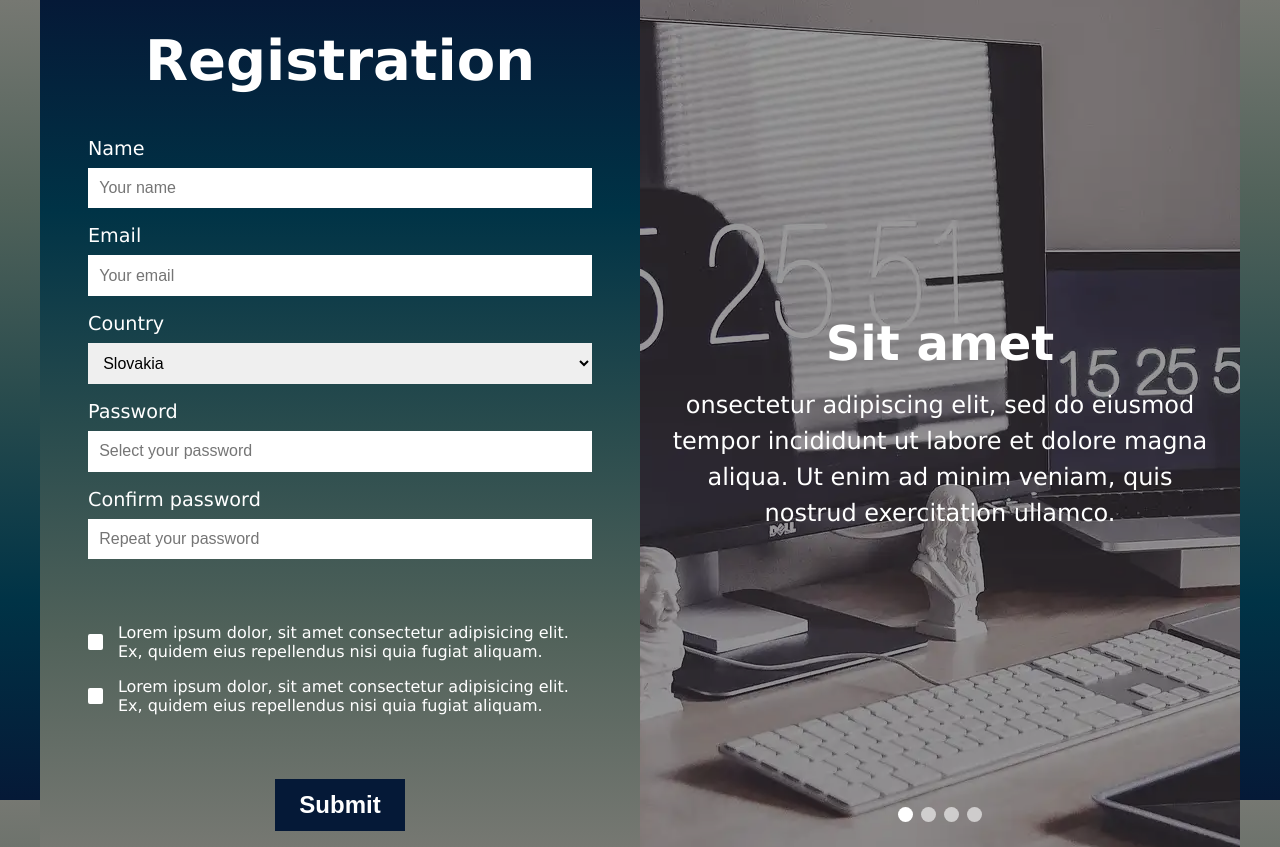
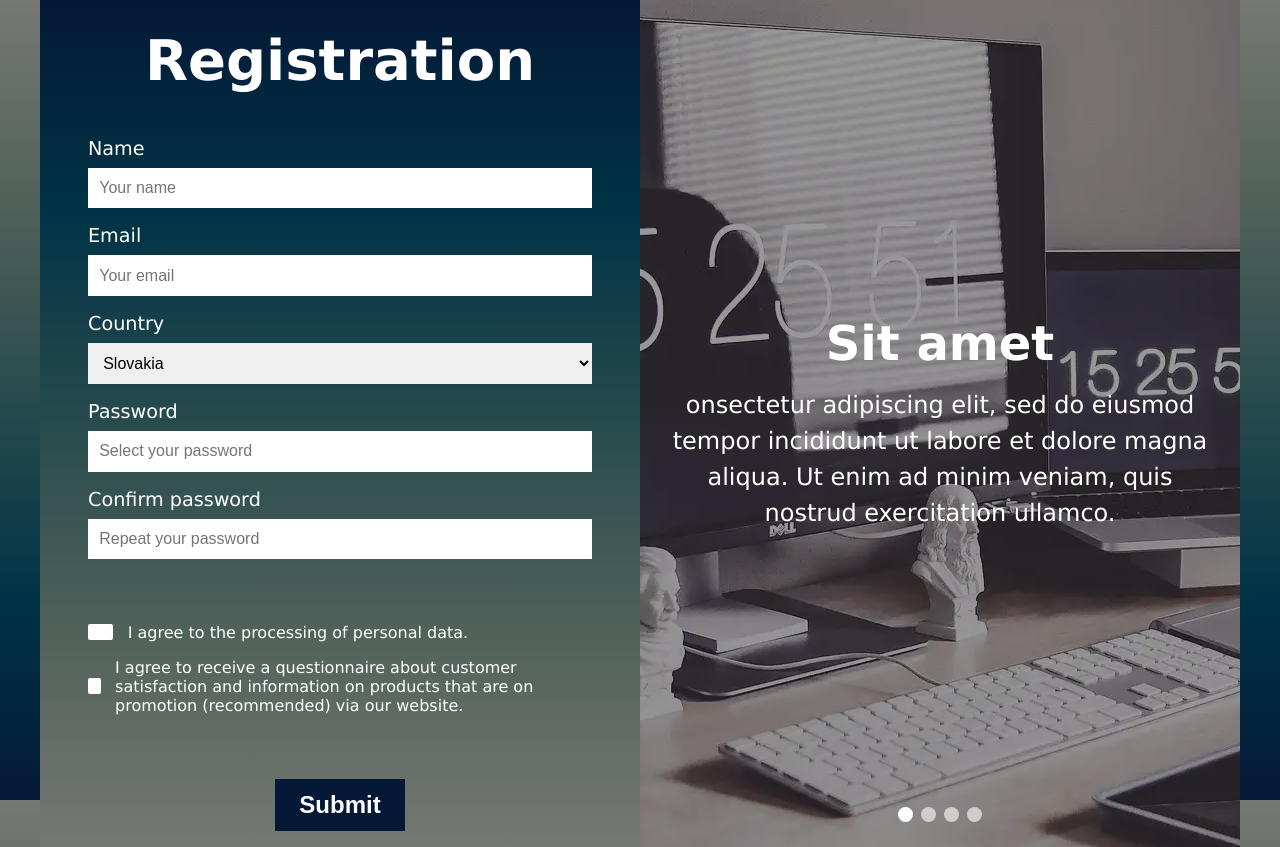
Before and after one commit to Stanislav453/form, a React (Create React App) app: page / in a window 1280 px wide. Built offline with nearby package versions, Linux system fonts and the light colour scheme.

Commit message:
import useState. rewrite text inside <CheckBoxContainer />

```diff
--- a/src/component/Form.tsx
+++ b/src/component/Form.tsx
@@ -1,4 +1,4 @@
-import React, { useState} from "react";
+import React, { useState } from "react";
 import { useFormik } from "formik";
 import * as Yup from "yup";
 import { FormSlider } from "./FormSlider";
@@ -59,7 +59,10 @@ export const Form = () => {
       confirmPassword: Yup.string()
         .oneOf([Yup.ref("password"), "Password confirm"], "Password must match")
         .required("Password must match"),
-      checkInfo: Yup.boolean().required("Box must be checked"),
+      checkInfo: Yup.boolean().oneOf(
+        [true],
+        "Please accept the terms of service"
+      ),
     }),
     onSubmit: (values) => {
       if (
@@ -73,7 +76,7 @@ export const Form = () => {
     },
   });
 
-  if (form) {
+  if (false) {
     return (
       <Section>
         <FormStyle onSubmit={formik.handleSubmit}>
@@ -85,9 +88,6 @@ export const Form = () => {
             </SubmitText>
             <Button onClick={() => setForm(false)}>Registration</Button>
           </FormRegistration>
-          <FormSliderContainer>
-            <FormSlider />
-          </FormSliderContainer>
         </FormStyle>
       </Section>
     );
@@ -194,23 +194,22 @@ export const Form = () => {
                   type="checkbox"
                   name="checkInfo"
                   value="checked"
-                  // onChange={formik.handleChange}
-                  // onClick={formik.handleChange}
-                  // onBlur={formik.handleBlur}
+                  onChange={formik.handleChange}
+                  onClick={formik.handleChange}
+                  onBlur={formik.handleBlur}
                 />
                 <label htmlFor="checkInfo">
-                  <p>
-                    Lorem ipsum dolor, sit amet consectetur adipisicing elit.
-                    Ex, quidem eius repellendus nisi quia fugiat aliquam.
-                  </p>
+                  <p>I agree to the processing of personal data.</p>
                 </label>
               </CheckBoxContainer>
+
               <CheckBoxContainer error={""}>
-                <input type="checkbox" name="check-email" />
+                <input type="checkbox" name="check-email" value="checked" />
                 <label htmlFor="check-email">
                   <p>
-                    Lorem ipsum dolor, sit amet consectetur adipisicing elit.
-                    Ex, quidem eius repellendus nisi quia fugiat aliquam.
+                    I agree to receive a questionnaire about customer
+                    satisfaction and information on products that are on
+                    promotion (recommended) via our website.
                   </p>
                 </label>
               </CheckBoxContainer>
```
